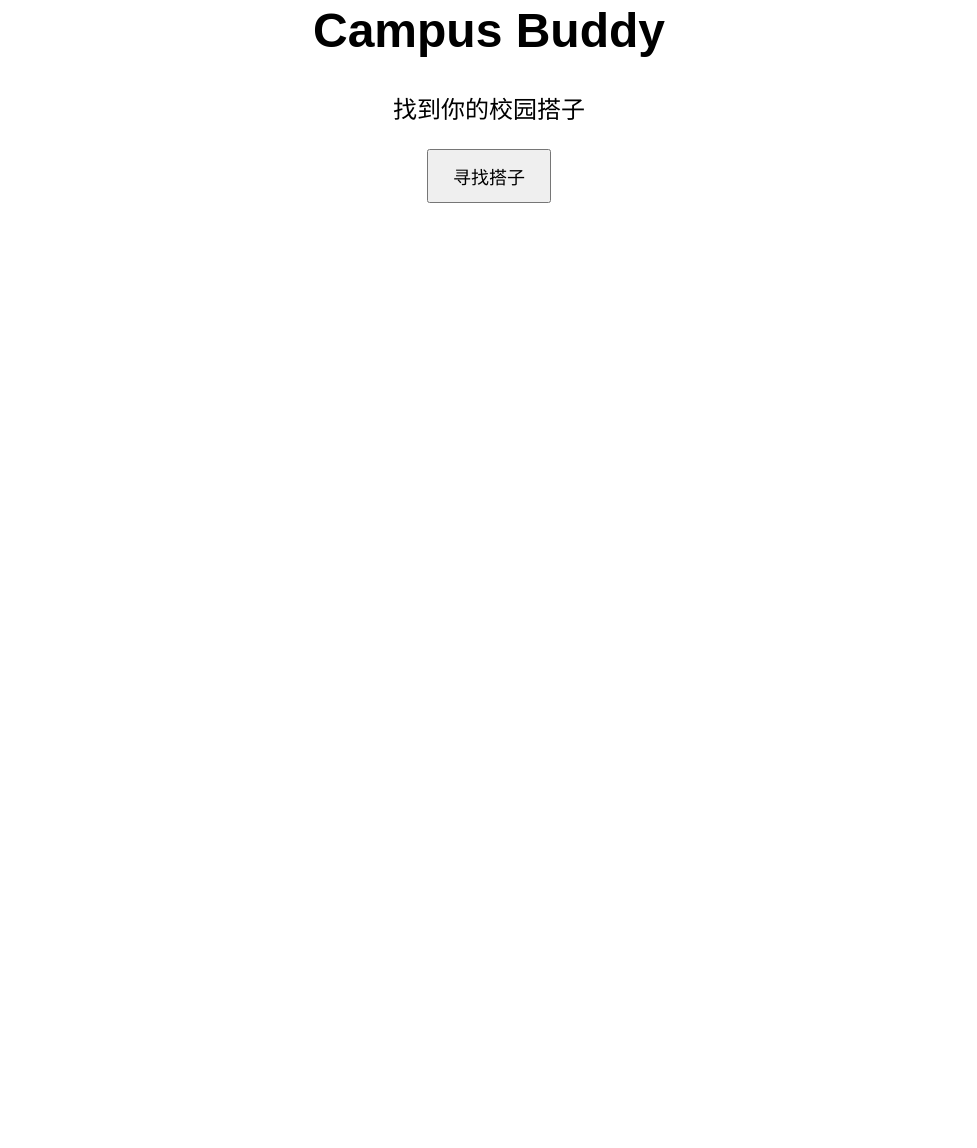
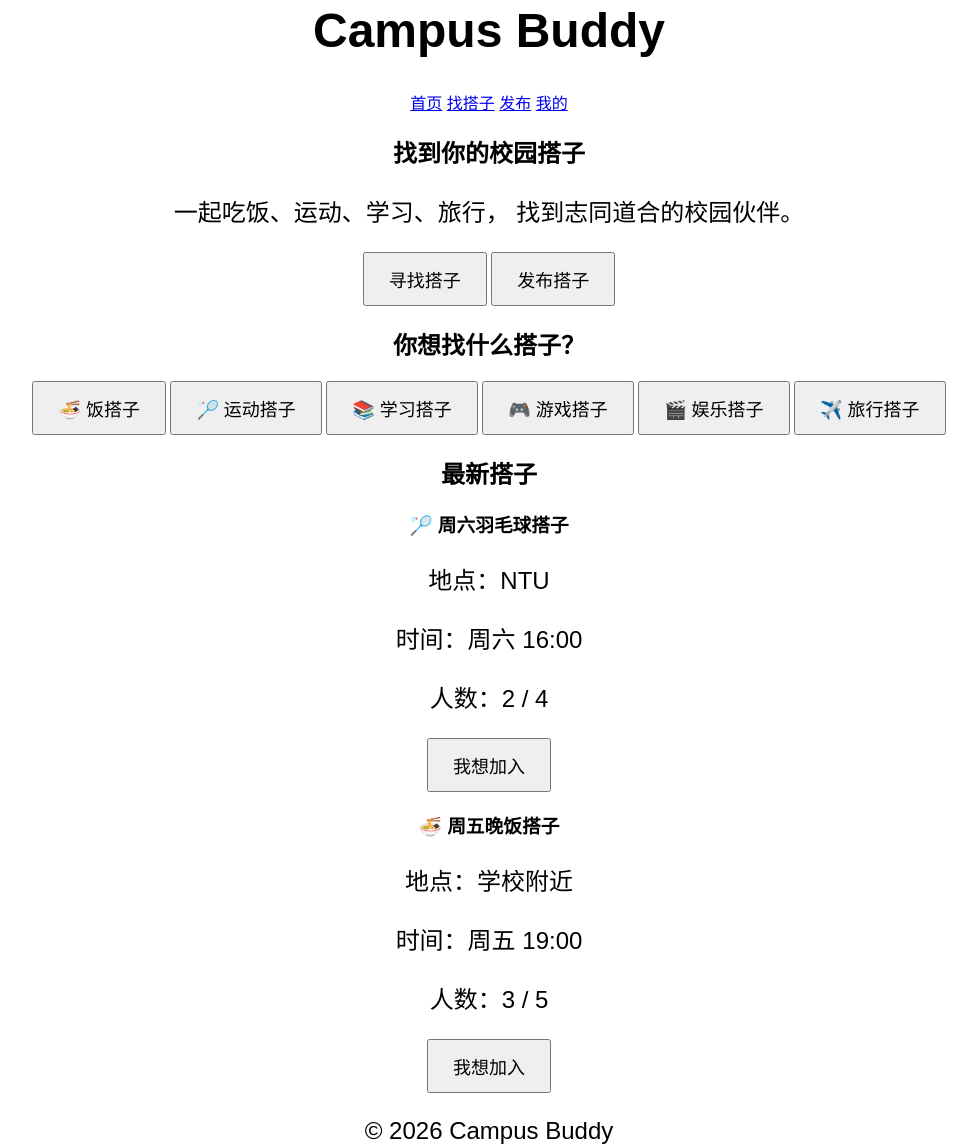
Before and after one commit to ChiyangMa/campus-buddy, a plain HTML site: page index.html in a window 1280 px wide. Shown: the part 117-1265 px from the top of the page, without its empty margins (151-1128 px from the left). Before the commit the page ends 800 px from the top, so only its background shows below. Drawn offline with Linux system fonts and the light colour scheme.

Commit message:
Refactor index.html structure and content

```diff
--- a/index.html
+++ b/index.html
@@ -16,11 +16,119 @@
 
 <body>
 
-    <h1>Campus Buddy</h1>
+    <!-- 网站顶部 -->
 
-    <p>找到你的校园搭子</p>
+    <header>
 
-    <button>寻找搭子</button>
+        <h1>Campus Buddy</h1>
+
+        <nav>
+            <a href="#">首页</a>
+            <a href="#">找搭子</a>
+            <a href="#">发布</a>
+            <a href="#">我的</a>
+        </nav>
+
+    </header>
+
+
+    <!-- 首页主要内容 -->
+
+    <main>
+
+        <section>
+
+            <h2>找到你的校园搭子</h2>
+
+            <p>
+                一起吃饭、运动、学习、旅行，
+                找到志同道合的校园伙伴。
+            </p>
+
+            <button id="findBuddyButton">
+                寻找搭子
+            </button>
+
+            <button id="createBuddyButton">
+                发布搭子
+            </button>
+
+        </section>
+
+
+        <!-- 搭子分类 -->
+
+        <section>
+
+            <h2>你想找什么搭子？</h2>
+
+            <div>
+
+                <button>🍜 饭搭子</button>
+
+                <button>🏸 运动搭子</button>
+
+                <button>📚 学习搭子</button>
+
+                <button>🎮 游戏搭子</button>
+
+                <button>🎬 娱乐搭子</button>
+
+                <button>✈️ 旅行搭子</button>
+
+            </div>
+
+        </section>
+
+
+        <!-- 搭子列表 -->
+
+        <section>
+
+            <h2>最新搭子</h2>
+
+            <article>
+
+                <h3>🏸 周六羽毛球搭子</h3>
+
+                <p>地点：NTU</p>
+
+                <p>时间：周六 16:00</p>
+
+                <p>人数：2 / 4</p>
+
+                <button>我想加入</button>
+
+            </article>
+
+
+            <article>
+
+                <h3>🍜 周五晚饭搭子</h3>
+
+                <p>地点：学校附近</p>
+
+                <p>时间：周五 19:00</p>
+
+                <p>人数：3 / 5</p>
+
+                <button>我想加入</button>
+
+            </article>
+
+        </section>
+
+    </main>
+
+
+    <!-- 网站底部 -->
+
+    <footer>
+
+        <p>© 2026 Campus Buddy</p>
+
+    </footer>
+
 
     <script src="script.js"></script>
 
```
